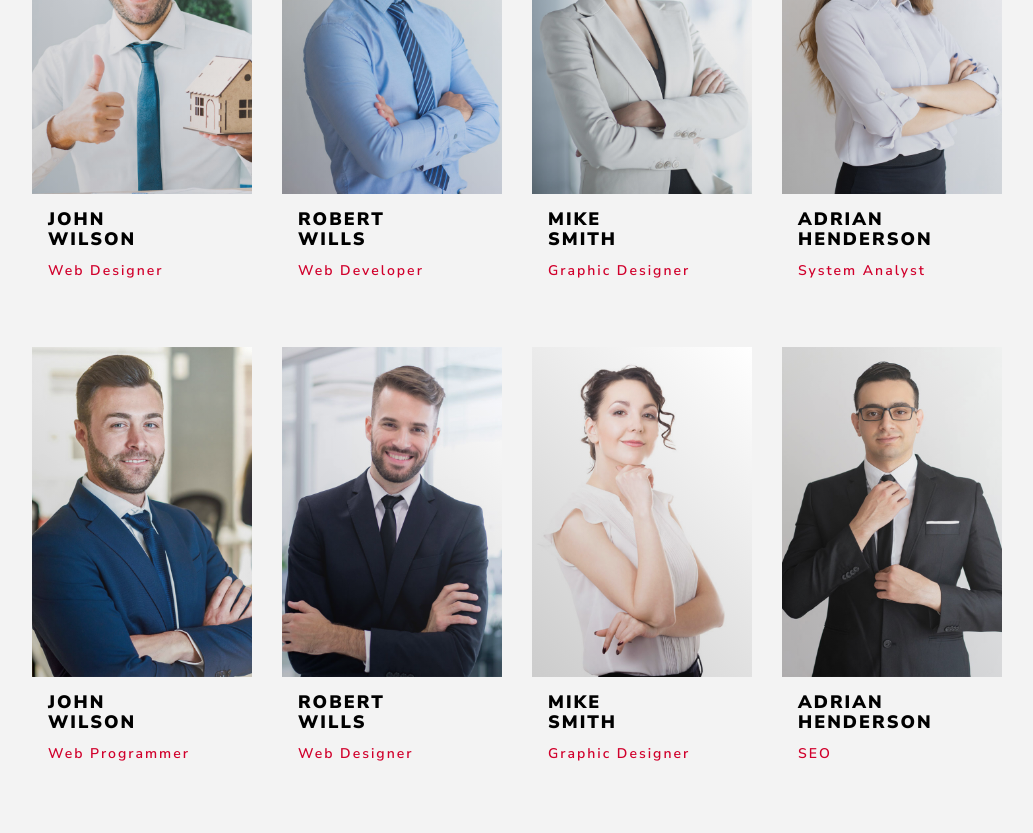
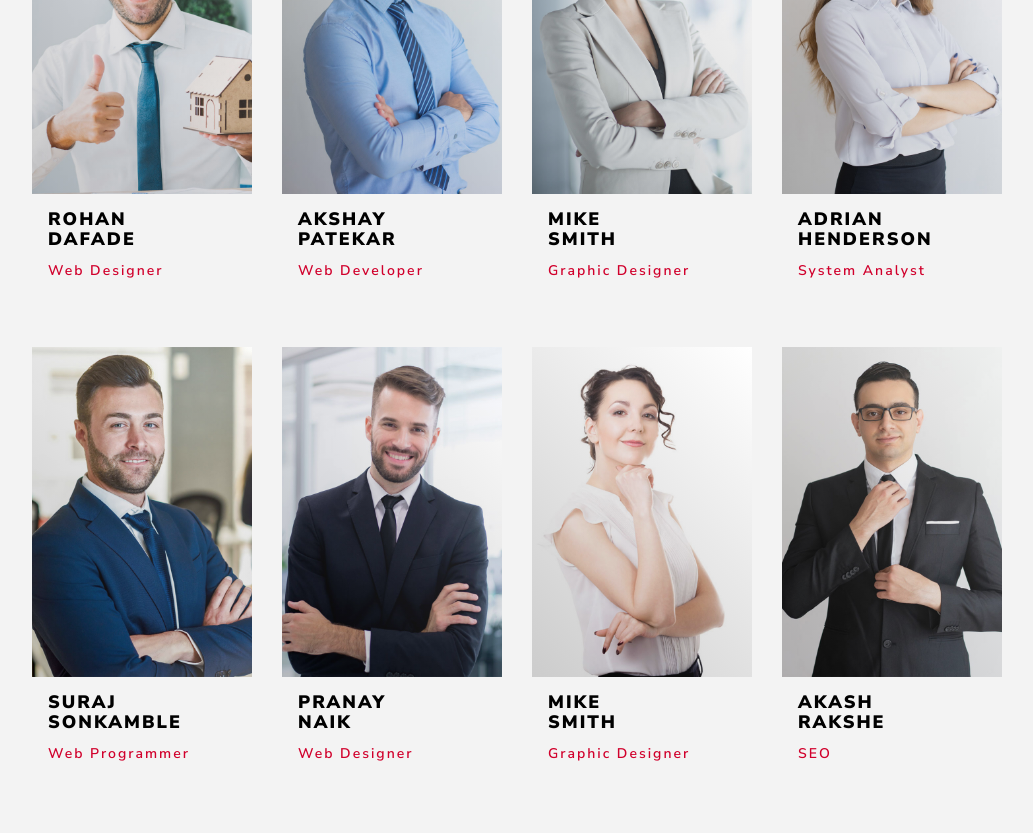
Before and after one commit to creative-geeks/Myweb, a plain HTML site: page about.html in a window 1280 px wide. Shown: the part 2547-3380 px from the top of the page, without its empty margins (123-1156 px from the left). Drawn offline with Linux system fonts and the light colour scheme; some packages are replaced by stand-ins of ours; no server answers; files whose address does not match are found by name.

Commit message:
some changes in about us
about us names added

```diff
--- a/about.html
+++ b/about.html
@@ -143,7 +143,7 @@
 						</div>
 						<div class="text d-flex align-items-center pt-3">
 							<div class="desc">
-								<h3 class="mb-2">John <br>Wilson</h3>
+								<h3 class="mb-2">Rohan<br>Dafade</h3>
 								<span class="position mb-4">Web Designer</span>
 							</div>
 						</div>
@@ -163,7 +163,7 @@
 						</div>
 						<div class="text d-flex align-items-center pt-3">
 							<div class="desc">
-								<h3 class="mb-2">Robert <br>Wills</h3>
+								<h3 class="mb-2">Akshay<br>Patekar</h3>
 								<span class="position mb-4">Web Developer</span>
 							</div>
 						</div>
@@ -224,7 +224,7 @@
 						</div>
 						<div class="text d-flex align-items-center pt-3">
 							<div class="desc">
-								<h3 class="mb-2">John <br>Wilson</h3>
+								<h3 class="mb-2">Suraj<br>Sonkamble</h3>
 								<span class="position mb-4">Web Programmer</span>
 							</div>
 						</div>
@@ -244,7 +244,7 @@
 						</div>
 						<div class="text d-flex align-items-center pt-3">
 							<div class="desc">
-								<h3 class="mb-2">Robert <br>Wills</h3>
+								<h3 class="mb-2">Pranay<br>Naik</h3>
 								<span class="position mb-4">Web Designer</span>
 							</div>
 						</div>
@@ -284,7 +284,7 @@
 						</div>
 						<div class="text d-flex align-items-center pt-3">
 							<div class="desc">
-								<h3 class="mb-2">Adrian <br>Henderson</h3>
+								<h3 class="mb-2">Akash <br>Rakshe</h3>
 								<span class="position mb-4">SEO</span>
 							</div>
 						</div>
```
